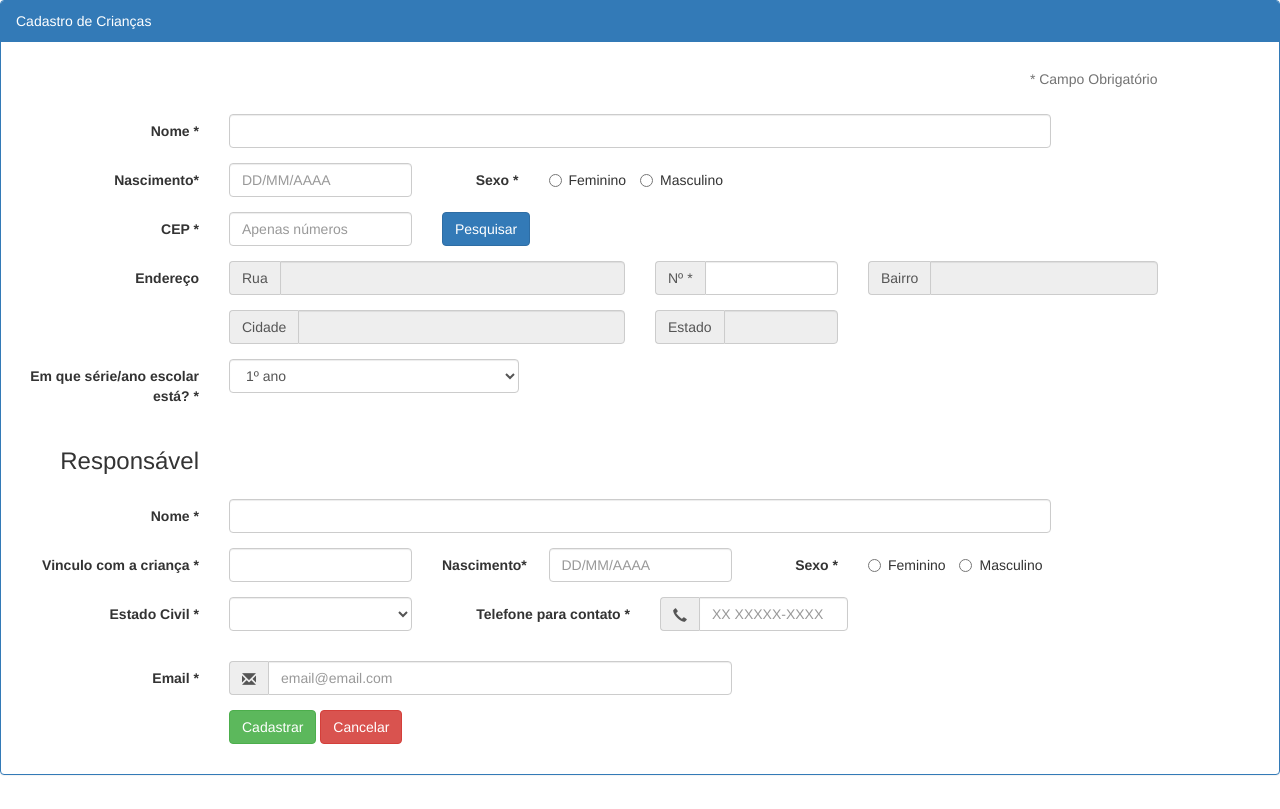
After one commit to Malucoimbr/Florescer, a Django app: page /cadastrarCriancas in a window 1280 px wide. The commit adds this page. Run offline with Django 4.2, Linux system fonts and the light colour scheme; some libraries are stand-ins or nearby versions.

Commit message:
criação página de cadastro das crianças

```diff
--- /dev/null
+++ b/Florescer_Project/Florescer_app/templates/cadastroCriancas.html
@@ -0,0 +1,231 @@
+
+<link href="//maxcdn.bootstrapcdn.com/bootstrap/3.3.0/css/bootstrap.min.css" rel="stylesheet" id="bootstrap-css">
+<script src="//maxcdn.bootstrapcdn.com/bootstrap/3.3.0/js/bootstrap.min.js"></script>
+<script src="//code.jquery.com/jquery-1.11.1.min.js"></script>
+
+
+<!DOCTYPE html>
+<head>
+
+
+</head>
+<body>
+<form class="form-horizontal">
+<fieldset>
+<div class="panel panel-primary">
+    <div class="panel-heading">Cadastro de Crianças</div>
+
+    <div class="panel-body">
+<div class="form-group">
+
+<div class="col-md-11 control-label">
+        <p class="help-block"><h11>*</h11> Campo Obrigatório </p>
+</div>
+</div>
+
+<!-- Text input-->
+<div class="form-group">
+  <label class="col-md-2 control-label" for="Nome">Nome <h11>*</h11></label>
+  <div class="col-md-8">
+  <input id="Nome" name="Nome" placeholder="" class="form-control input-md" required="" type="text">
+  </div>
+</div>
+
+<!-- Text input-->
+<div class="form-group">
+  <label class="col-md-2 control-label" for="Nome">Nascimento<h11>*</h11></label>
+  <div class="col-md-2">
+  <input id="dtnasc" name="dtnasc" placeholder="DD/MM/AAAA" class="form-control input-md" required="" type="text" maxlength="10" OnKeyPress="formatar('##/##/####', this)" onBlur="showhide()">
+</div>
+
+<!-- Multiple Radios (inline) -->
+
+  <label class="col-md-1 control-label" for="radios">Sexo <h11>*</h11></label>
+  <div class="col-md-4">
+    <label required="" class="radio-inline" for="radios-0" >
+      <input name="sexo" id="sexo" value="feminino" type="radio" required>
+      Feminino
+    </label>
+    <label class="radio-inline" for="radios-1">
+      <input name="sexo" id="sexo" value="masculino" type="radio">
+      Masculino
+    </label>
+  </div>
+</div>
+
+
+
+<!-- Search input-->
+<div class="form-group">
+  <label class="col-md-2 control-label" for="CEP">CEP <h11>*</h11></label>
+  <div class="col-md-2">
+    <input id="cep" name="cep" placeholder="Apenas números" class="form-control input-md" required="" value="" type="search" maxlength="8" pattern="[0-9]+$">
+  </div>
+  <div class="col-md-2">
+      <button type="button" class="btn btn-primary" onclick="pesquisacep(cep.value)">Pesquisar</button>
+    </div>
+</div>
+
+<!-- Prepended text-->
+<div class="form-group">
+  <label class="col-md-2 control-label" for="prependedtext">Endereço</label>
+  <div class="col-md-4">
+    <div class="input-group">
+      <span class="input-group-addon">Rua</span>
+      <input id="rua" name="rua" class="form-control" placeholder="" required="" readonly="readonly" type="text">
+    </div>
+
+  </div>
+    <div class="col-md-2">
+    <div class="input-group">
+      <span class="input-group-addon">Nº <h11>*</h11></span>
+      <input id="numero" name="numero" class="form-control" placeholder="" required=""  type="text">
+    </div>
+
+  </div>
+
+  <div class="col-md-3">
+    <div class="input-group">
+      <span class="input-group-addon">Bairro</span>
+      <input id="bairro" name="bairro" class="form-control" placeholder="" required="" readonly="readonly" type="text">
+    </div>
+
+  </div>
+</div>
+
+<div class="form-group">
+  <label class="col-md-2 control-label" for="prependedtext"></label>
+  <div class="col-md-4">
+    <div class="input-group">
+      <span class="input-group-addon">Cidade</span>
+      <input id="cidade" name="cidade" class="form-control" placeholder="" required=""  readonly="readonly" type="text">
+    </div>
+
+  </div>
+
+   <div class="col-md-2">
+    <div class="input-group">
+      <span class="input-group-addon">Estado</span>
+      <input id="estado" name="estado" class="form-control" placeholder="" required=""  readonly="readonly" type="text">
+    </div>
+
+  </div>
+</div>
+
+<div class="form-group">
+
+  <label class="col-md-2 control-label" for="selectbasic">Em que série/ano escolar está? <h11>*</h11></label>
+
+  <div class="col-md-3">
+    <select required id="escolaridade" name="escolaridade" class="form-control">
+      <option value="1ano">1º ano</option>
+      <option value="2ano">2º ano</option>
+      <option value="3ano">3º ano</option>
+      <option value="4ano">4º ano</option>
+      <option value="5ano">5º ano</option>
+    </select>
+  </div>
+</div>
+
+<div id="newpost">
+   <div class="form-group">
+    <div class="col-md-2 control-label">
+        <h3>Responsável</h3>
+    </div>
+    </div>
+
+<div class="form-group">
+  <label class="col-md-2 control-label" for="Nome">Nome <h11>*</h11></label>
+  <div class="col-md-8">
+  <input id="Nome" name="Nome" placeholder="" class="form-control input-md" required="" type="text">
+  </div>
+</div>
+
+<!-- Text input-->
+<div class="form-group">
+  <label class="col-md-2 control-label" for="vinculo">Vinculo com a criança <h11>*</h11></label>
+  <div class="col-md-2">
+  <input id="vinculo" name="vinculo" placeholder="" class="form-control input-md" required="" type="text" pattern="/^[A-Za-záàâãéèêíïóôõöúçñÁÀÂÃÉÈÍÏÓÔÕÖÚÇÑ ]+$/">
+
+  </div>
+
+
+  <label class="col-md-1 control-label" for="Nome">Nascimento<h11>*</h11></label>
+  <div class="col-md-2">
+  <input id="dtnasc" name="dtnasc" placeholder="DD/MM/AAAA" class="form-control input-md" required="" type="text" maxlength="10" OnKeyPress="formatar('##/##/####', this)">
+</div>
+
+<!-- Multiple Radios (inline) -->
+
+  <label class="col-md-1 control-label" for="radios">Sexo <h11>*</h11></label>
+  <div class="col-md-4">
+    <label required="" class="radio-inline" for="radios-0" >
+      <input name="sexo" id="sexo" value="feminino" type="radio" required>
+      Feminino
+    </label>
+    <label class="radio-inline" for="radios-1">
+      <input name="sexo" id="sexo" value="masculino" type="radio">
+      Masculino
+    </label>
+  </div>
+</div>
+
+<div class="form-group">
+  <label class="col-md-2 control-label" for="Estado Civil">Estado Civil <h11>*</h11></label>
+  <div class="col-md-2">
+    <select required id="Estado Civil" name="Estado Civil" class="form-control">
+        <option value=""></option>
+      <option value="Solteiro(a)">Solteiro(a)</option>
+      <option value="Casado(a)">Casado(a)</option>
+      <option value="Divorciado(a)">Divorciado(a)</option>
+      <option value="Viuvo(a)">Viuvo(a)</option>
+    </select>
+  </div>
+
+  <div class="form-group">
+  <label class="col-md-2 control-label" for="prependedtext">Telefone para contato <h11>*</h11></label>
+  <div class="col-md-2">
+    <div class="input-group">
+      <span class="input-group-addon"><i class="glyphicon glyphicon-earphone"></i></span>
+      <input id="prependedtext" name="prependedtext" class="form-control" placeholder="XX XXXXX-XXXX" required="" type="text" maxlength="13" pattern="\[0-9]{2}\ [0-9]{4,6}-[0-9]{3,4}$"
+      OnKeyPress="formatar('## #####-####', this)">
+    </div>
+  </div>
+ </div>
+
+
+</div>
+
+
+
+
+<div class="form-group">
+  <label class="col-md-2 control-label" for="prependedtext">Email <h11>*</h11></label>
+  <div class="col-md-5">
+    <div class="input-group">
+      <span class="input-group-addon"><i class="glyphicon glyphicon-envelope"></i></span>
+      <input id="prependedtext" name="prependedtext" class="form-control" placeholder="email@email.com" required="" type="text" pattern="[a-z0-9._%+-]+@[a-z0-9.-]+\.[a-z]{2,4}$" >
+    </div>
+  </div>
+</div>
+
+</div>
+
+<!-- Button (Double) -->
+<div class="form-group">
+  <label class="col-md-2 control-label" for="Cadastrar"></label>
+  <div class="col-md-8">
+    <button id="Cadastrar" name="Cadastrar" class="btn btn-success" type="Submit">Cadastrar</button>
+    <button id="Cancelar" name="Cancelar" class="btn btn-danger" type="Reset">Cancelar</button>
+  </div>
+</div>
+
+</div>
+</div>
+
+
+</fieldset>
+</form>
+
+</body>
+</html>
--- a/Florescer_Project/Florescer_app/urls.py
+++ b/Florescer_Project/Florescer_app/urls.py
@@ -2,5 +2,8 @@ from django.urls import path
 from . import views
 
 urlpatterns = [
-    path('', views.home, name='Home')
+    path('', views.home, name='Home'),
+    path('cadastrarCriancas', views.cadastrarCriancas, name='CadastroCriancas'),
+    path('ListarCriancas', views.ListarCriancas, name='ListarCriancas'),
+
 ]
--- a/Florescer_Project/Florescer_app/views.py
+++ b/Florescer_Project/Florescer_app/views.py
@@ -3,4 +3,8 @@ from django.shortcuts import render
 def home (request):
     return render(request, './index.html')
 
-# Create your views here.
+def cadastrarCriancas(request):
+    return render(request, './cadastroCriancas.html')
+
+def ListarCriancas(request):
+    return render(request, './ListarCriancas.html')
```
Also changed, not shown: Florescer_Project/Florescer_app/static/js/script.js (added, +112 -0 lines), Florescer_Project/Florescer_app/templates/ListarCriancas.html (added, +132 -0 lines), Florescer_Project/Florescer_app/templates/index.html (+59 -30 lines), Florescer_Project/Florescer_app/static/css/styles.css (added), Florescer_Project/Florescer_app/static/images/LogoFlorescer.png (added).
